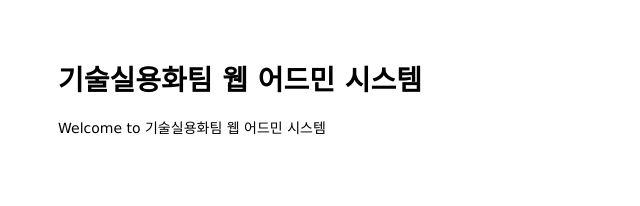
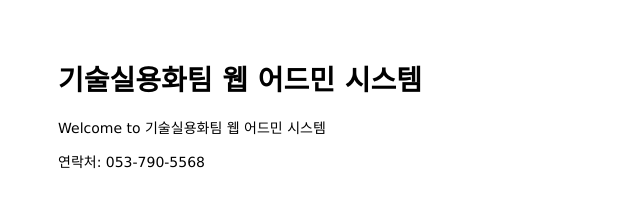
Before and after one commit to hot2one2/mastering-git-github, a website: page public/index.html in a window 1280 px wide. Shown: the whole page, without its empty margins (0-640 px from the left). Drawn offline with Linux system fonts and the light colour scheme.

Commit message:
Add hotline to main page

```diff
--- a/public/index.html
+++ b/public/index.html
@@ -10,4 +10,9 @@
   <p>Welcome to 기술실용화팀 웹 어드민 시스템</p>
 </body>
 
+<footer>
+  <p>연락처: 053-790-5568</p>
+</footer>
+
+
 </html>
```
